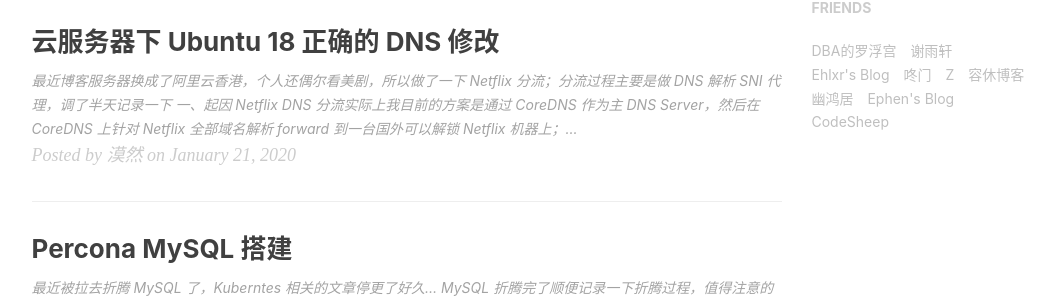
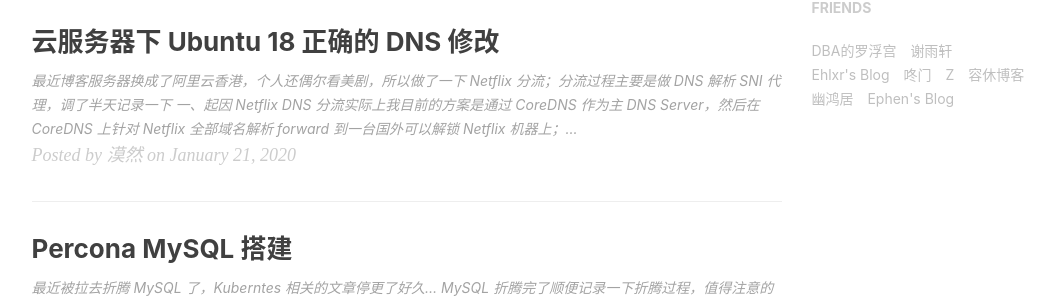
Before and after one commit to mritd/mritd.me, a Jekyll site: the page built from index.html, in a window 1280 px wide and 900 px high, scrolled down 916 px. Shown: the part 147-450 px from the top of the window, without its empty margins (136-1198 px from the left). Built offline with Jekyll 4.4.1, drawn with Linux system fonts in a browser that asks for light colours; the list of posts is cut into pages by our own code; comment, search, counter and statistics services are not loaded.

Commit message:
docs(friends): remove CodeSheep
remove CodeSheep

Signed-off-by: mritd <mritd@linux.com>

```diff
--- a/_config.yml
+++ b/_config.yml
@@ -118,8 +118,5 @@ friends: [
     },{
         title: "Ephen's Blog",
         href: "http://ephen.me"
-    },{
-        title: "CodeSheep",
-        href: "https://www.codesheep.cn"
     }
 ]
```
